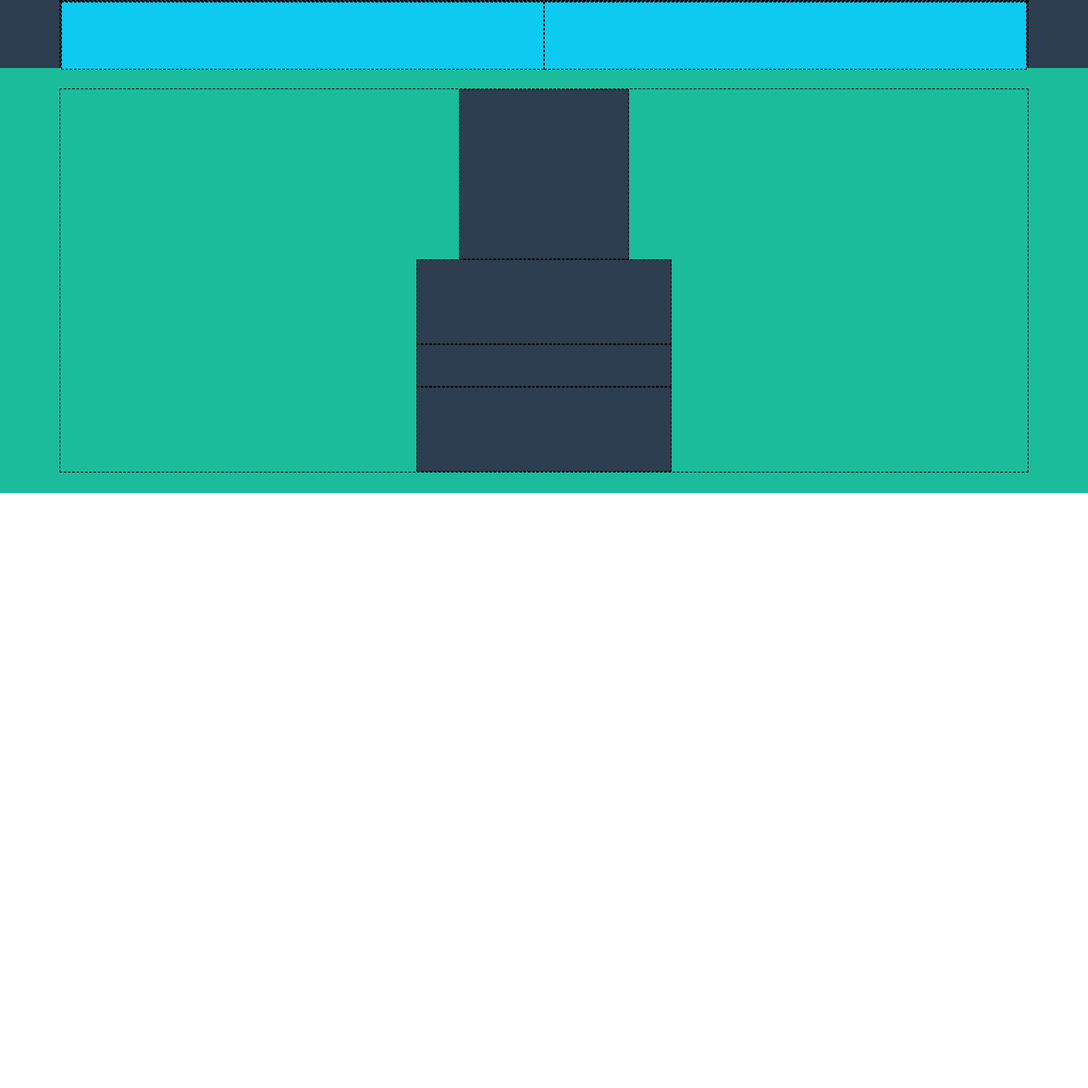
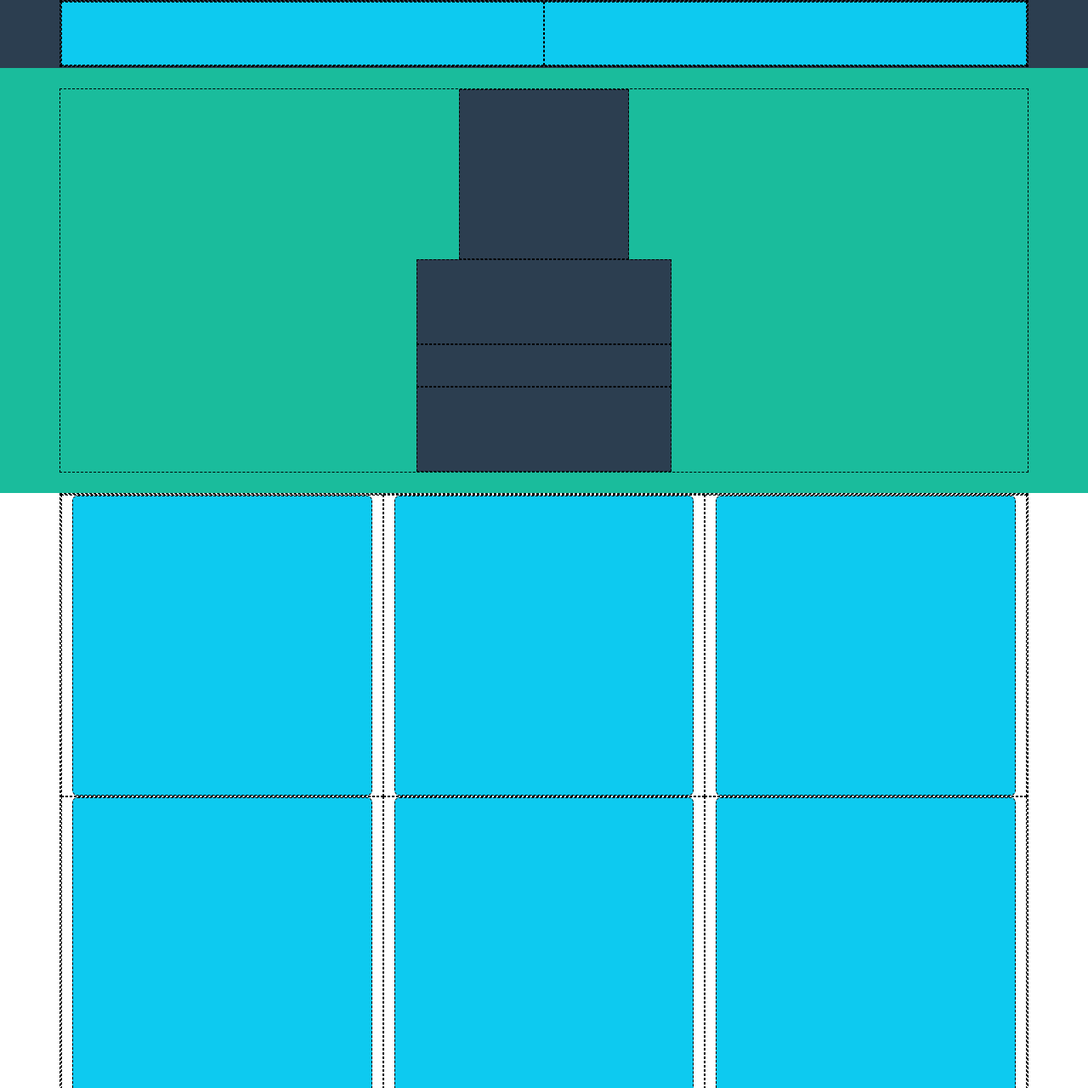
Before and after one commit to MatteoTarabella04/html-css-bootstrap-freelancer, a plain HTML site: page index.html in a window 1280 px wide. Shown: the top 1280 px of the page at 85% size. Before the commit the page ends 800 px from the top, so only its background shows below. Drawn offline with nearby package versions, Linux system fonts and the light colour scheme.

Commit message:
add portfolio section layout

```diff
--- a/assets/css/style.css
+++ b/assets/css/style.css
@@ -17,12 +17,14 @@
 
 .debug div {
     border: 1px dashed black;
+}
 
+.debug #app_header [class^="col"] {
+    height: 75px;
 }
 
 .debug [class^="col"] {
     border: 1px dashed black;
-    height: 80px;
 }
 
 .debug .avt {
@@ -49,6 +51,10 @@
     height: 100px;
 }
 
+.debug .card {
+    aspect-ratio: 1/1;
+}
+
 /* #region debug */
 
 /* #region common */
--- a/index.html
+++ b/index.html
@@ -23,8 +23,7 @@
     <body class="debug">
 
         <header id="app_header">
-            <div class="container container-sm container-md container-lg
-                container-xl">
+            <div class="container">
                 <nav id="navbar">
                     <div class="row">
                         <div class="col-8 col-md-6 bg-info"></div>
@@ -50,6 +49,32 @@
                 </div>
             </section>
             <!-- /#avatar -->
+
+            <section id="portfolio">
+                <div class="container">
+                    <div class="row">
+                        <div class="col-12 col-md-6 col-lg-4 text-center">
+                           <div class="card bg-info"></div>
+                        </div>
+                        <div class="col-12 col-md-6 col-lg-4 text-center">
+                           <div class="card bg-info"></div>
+                        </div>
+                        <div class="col-12 col-md-6 col-lg-4 text-center">
+                           <div class="card bg-info"></div>
+                        </div>
+                        <div class="col-12 col-md-6 col-lg-4 text-center">
+                           <div class="card bg-info"></div>
+                        </div>
+                        <div class="col-12 col-md-6 col-lg-4 text-center">
+                           <div class="card bg-info"></div>
+                        </div>
+                        <div class="col-12 col-md-6 col-lg-4 text-center">
+                           <div class="card bg-info"></div>
+                        </div>
+                    </div>
+                </div>
+            </section>
+            <!-- /#portfolio -->
         </main>
         <!-- /#app_main -->
 
```
